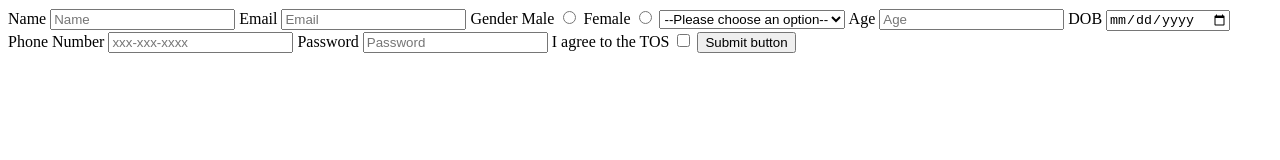
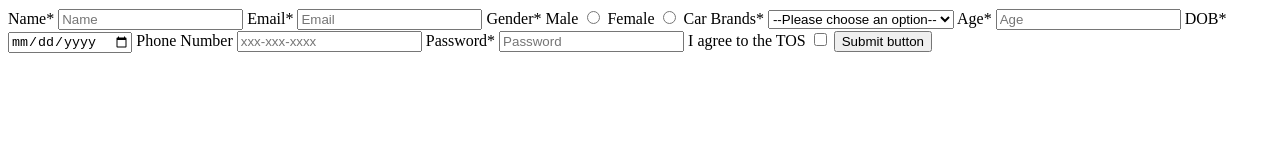
Before and after one commit to acciojob/signup-form-car-deniljohn27, a website: page main.html in a window 1280 px wide. Drawn offline with Linux system fonts and the light colour scheme.

Commit message:
created a submission

```diff
--- a/main.html
+++ b/main.html
@@ -9,40 +9,40 @@
 <body>
 	<!-- the entire body must be written by student -->
 	<form method="post">
-		<label for="name">Name</label>
+		<label for="name" required>Name*</label>
 		<input type="text" id="name" placeholder="Name">
 
-		<label for="name">Email</label>
+		<label for="name" required>Email*</label>
 		<input type="email" id="email" placeholder="Email">
 
-		<label for="gender">Gender</label>
+		<label for="gender" required>Gender*</label>
 
 		<label for="gender_m">Male</label>
 		<input type="radio" id="gender_m" name="gender">
 		<label for="gender_f">Female</label>
 		<input type="radio" id="gender_f" name="gender">
 
-		<label for="cars"></label>
-		<select>
+		<label for="cars">Car Brands*</label>
+		<select required>
 			<option id="cars" selected disabled>--Please choose an option--</option>
 			<option id="cars">BMW</option>
 			<option id="cars">Audi</option>
 			<option id="cars">Mercedez</option>
 		</select>
 
-		<label for="age">Age</label>
+		<label for="age" required>Age*</label>
 		<input type="number" id="age" placeholder="Age">
 
-		<label for="dob">DOB</label>
+		<label for="dob" required>DOB*</label>
 		<input type="date" id="dob">
 
 		<label for="tel">Phone Number</label>
 		<input type="tel" id="tel" placeholder="xxx-xxx-xxxx">
 
-		<label for="password">Password</label>
+		<label for="password" required>Password*</label>
 		<input type="password" id="password" placeholder="Password">
 
-		<label for="tos">I agree to the TOS</label>
+		<label for="tos" required>I agree to the TOS</label>
 		<input type="checkbox" id="tos">
 
 		<button type="submit">Submit button</button>
```
